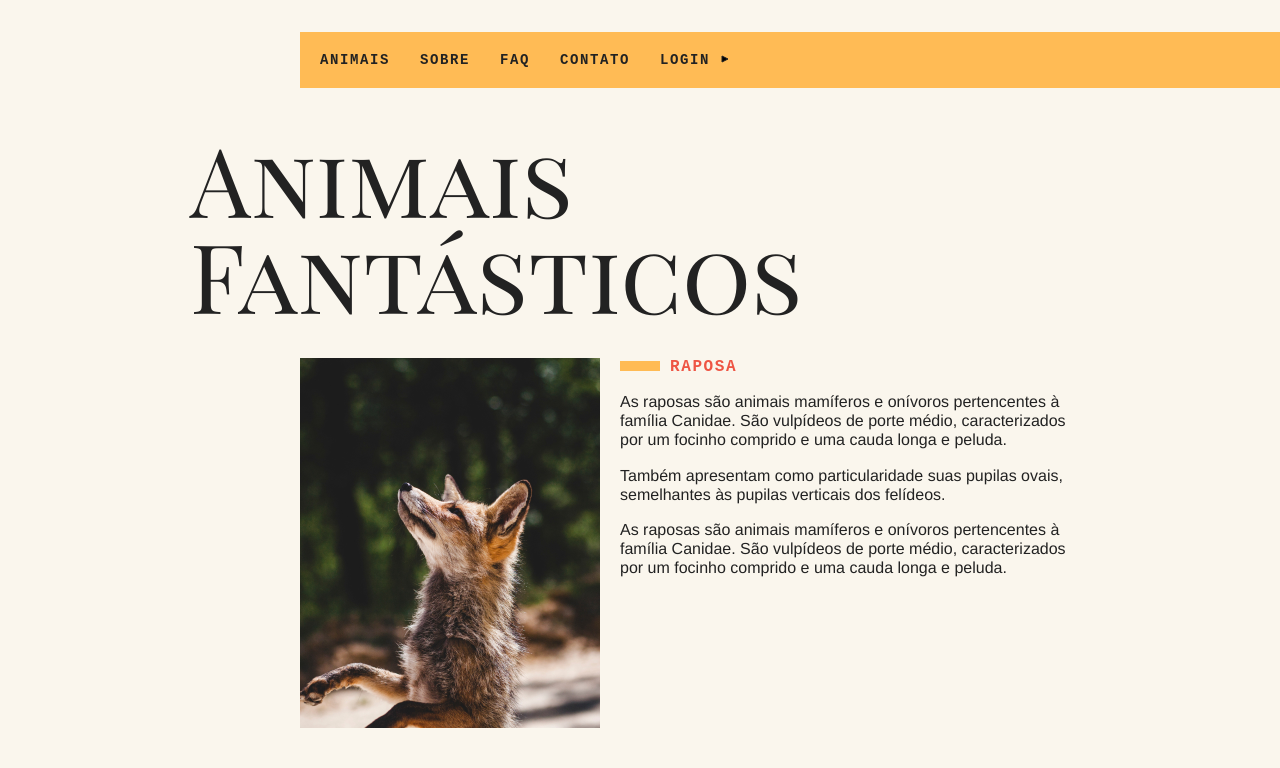
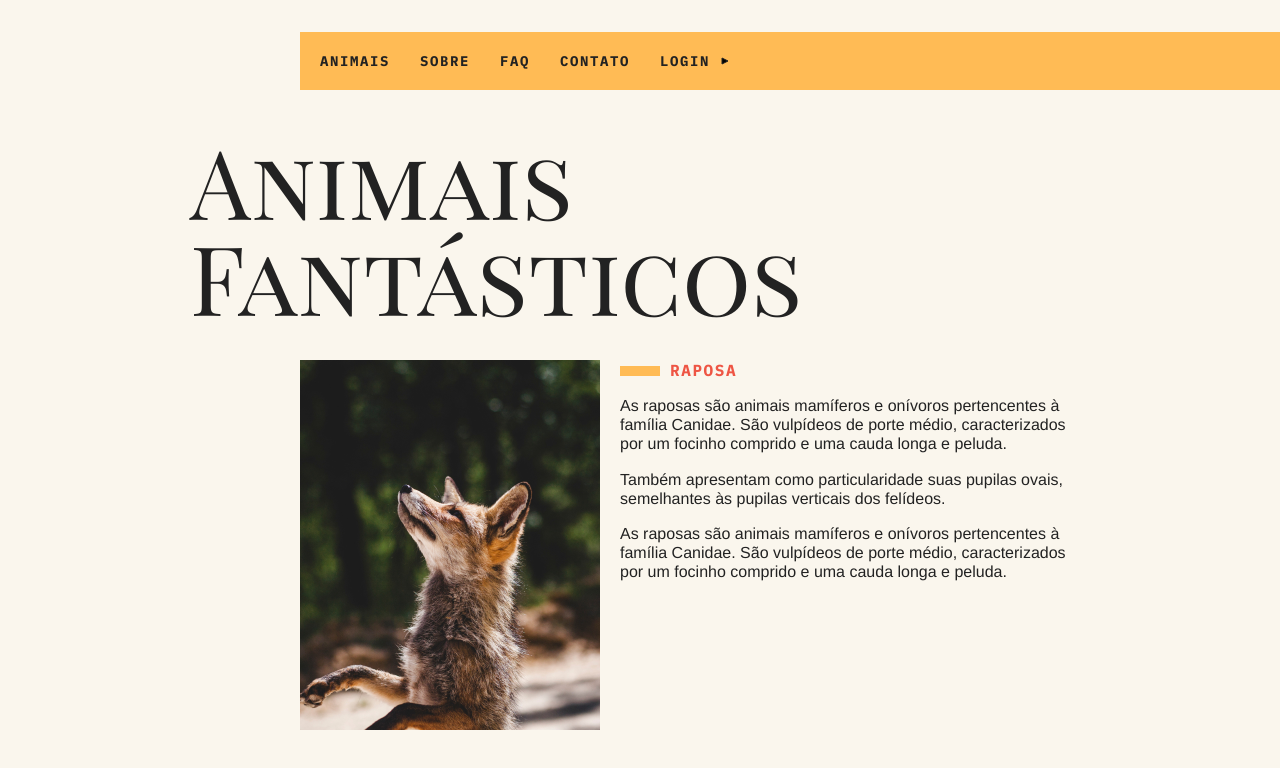
Before and after one commit to lqmorais/animais-fantasticos, a website built with webpack: page index.html in a window 1280 px wide. Shown: the top 768 px of the page. Built offline with nearby package versions, Linux system fonts and the light colour scheme; no server answers.

Commit message:
adicionada fonte IBM Plex Mono

```diff
--- a/index.html
+++ b/index.html
@@ -5,7 +5,7 @@
   <meta charset="UTF-8">
   <meta name="viewport" content="width=device-width, initial-scale=1.0">
   <title>Animais Fantásticos</title>
-  <link href="https://fonts.googleapis.com/css2?family=Playfair+Display+SC" rel="stylesheet">
+  <link href="https://fonts.googleapis.com/css2?family=IBM+Plex+Mono:700|Playfair+Display+SC" rel="stylesheet">
   <link rel="stylesheet" type="text/css " href="css/style.css">
   <script>document.documentElement.className += ' js';</script>
 </head>
```
